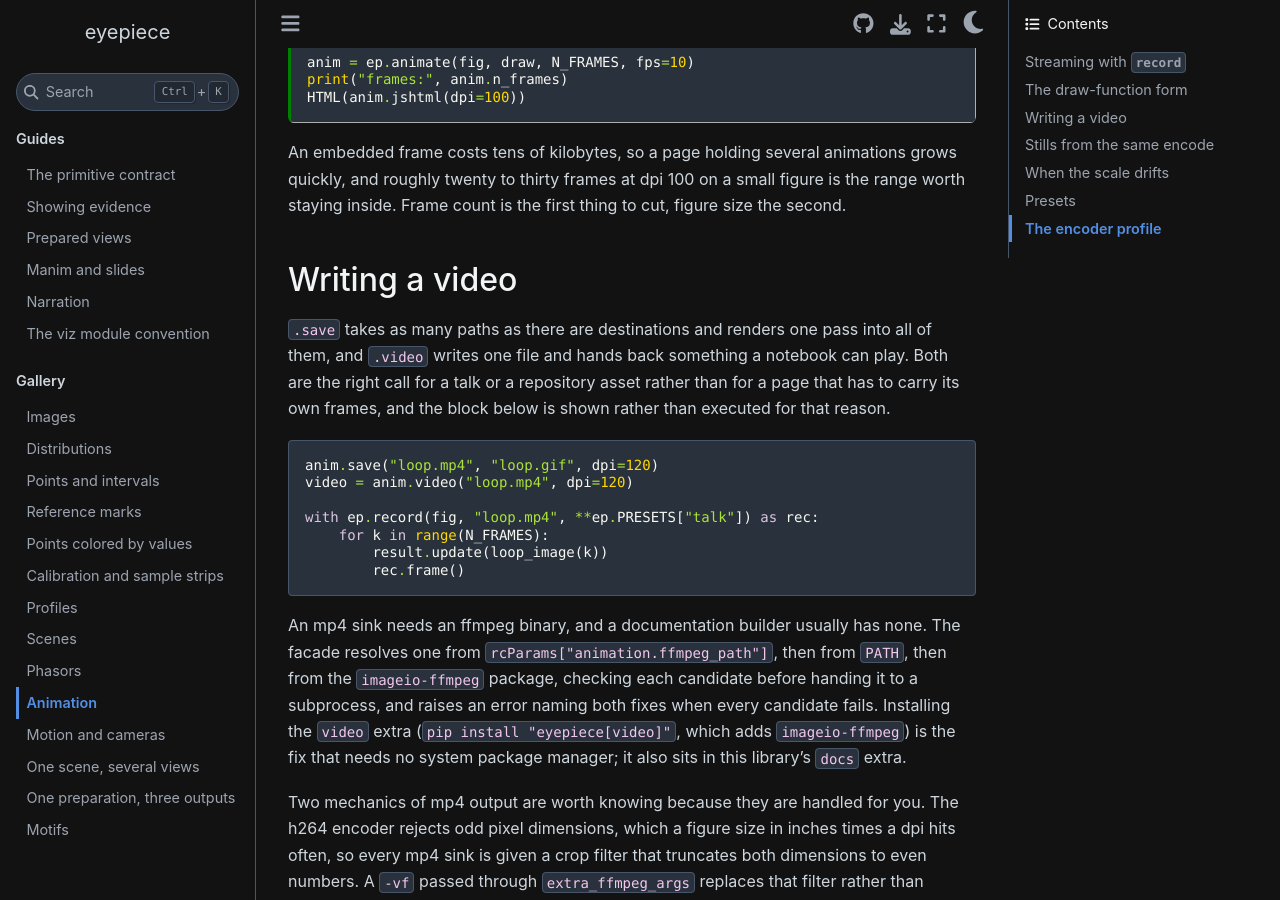
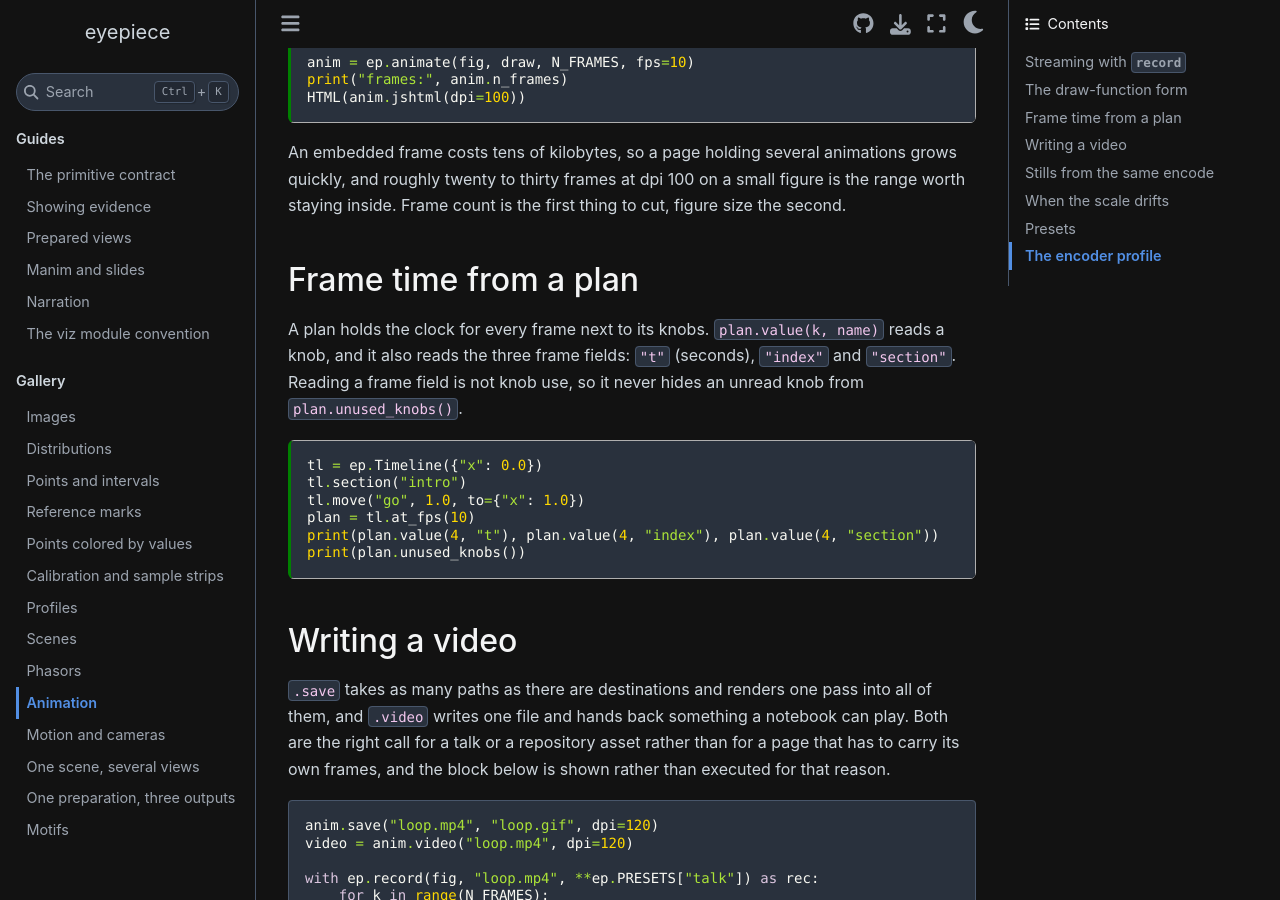
Before and after one commit to CoreySpohn/eyepiece, a Sphinx documentation site: the page built from docs/gallery/animation.md, in a window 1280 px wide and 900 px high, scrolled down 2610 px. Built offline with Sphinx 7.4.7 and the Sphinx Book theme 1.1.4, drawn with Linux system fonts in a browser that asks for light colours; pages that are not in the unit, such as notebooks, are missing from menus.

Commit message:
feat(clock): Plan.value reads the t, index and section frame fields

````diff
--- a/docs/gallery/animation.md
+++ b/docs/gallery/animation.md
@@ -151,6 +151,22 @@ animations grows quickly, and roughly twenty to thirty frames at dpi 100 on
 a small figure is the range worth staying inside. Frame count is the first
 thing to cut, figure size the second.
 
+## Frame time from a plan
+
+A plan holds the clock for every frame next to its knobs. `plan.value(k, name)`
+reads a knob, and it also reads the three frame fields: `"t"` (seconds),
+`"index"` and `"section"`. Reading a frame field is not knob use, so it never
+hides an unread knob from `plan.unused_knobs()`.
+
+```{code-cell} python
+tl = ep.Timeline({"x": 0.0})
+tl.section("intro")
+tl.move("go", 1.0, to={"x": 1.0})
+plan = tl.at_fps(10)
+print(plan.value(4, "t"), plan.value(4, "index"), plan.value(4, "section"))
+print(plan.unused_knobs())
+```
+
 ## Writing a video
 
 `.save` takes as many paths as there are destinations and renders one pass
````
Also changed, not shown: 2 other files.
